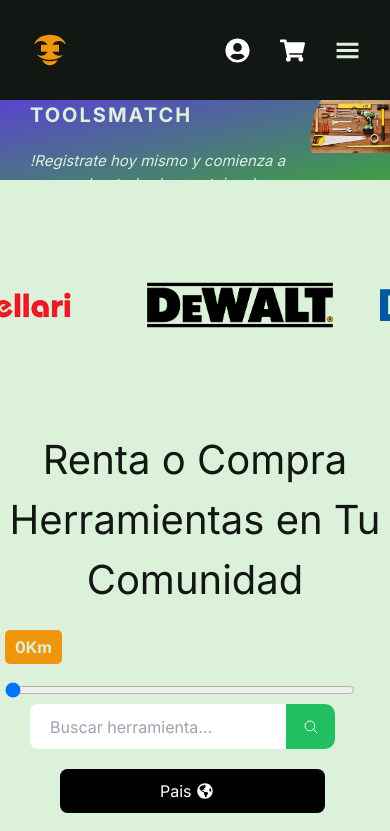
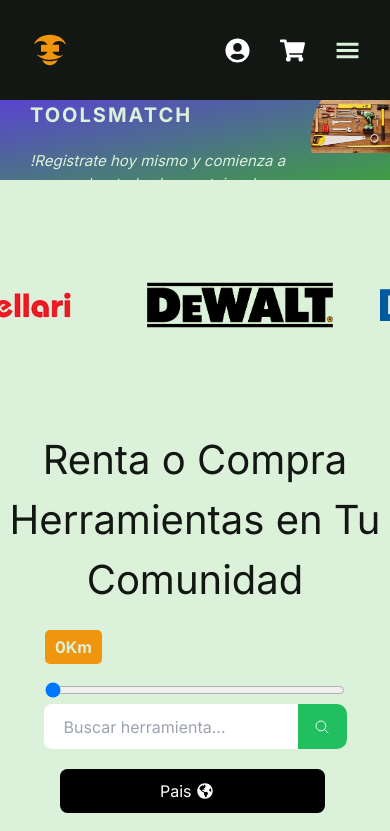
Before and after one commit to Jefersonsteven/tools-match, a Next.js app: page /home in a window 390 px wide. Shown: the top 831 px of the page. Built offline with nearby package versions, Linux system fonts and the light colour scheme; no server answers; the database is empty.

Commit message:
Estilos responsive de los filtros

```diff
--- a/src/components/Filter/FilterBar.jsx
+++ b/src/components/Filter/FilterBar.jsx
@@ -96,11 +96,11 @@ export default function FilterBar() {
   return (
     <AppProvider>
       <div className="w-full mb-10">
-        <div className="mr-10 ml-2 w-full">
+        <div className={style.filterDistance}>
           <FilterRangeDistance handleKm={handleKm} />
         </div>
         <div className={style.filterContainer}>
-          <div className="mr-10" style={{ width: "400px" }}>
+          <div className={style.searchBar}>
             <SearchBar
               title={title}
               onTitleChange={handleTitle}
--- a/src/components/Filter/FilterBar.module.css
+++ b/src/components/Filter/FilterBar.module.css
@@ -101,6 +101,19 @@ button.selected {
   justify-content: space-between;
 }
 
+.filterDistance {
+  display: flex;
+  justify-content: center;
+}
+
+.filterDistance{
+  width: 100%;
+}
+
+.searchBar{
+
+}
+
 /* /////////////////////////////////////////////////////////// */
 
 @media (max-width: 1400px){
--- a/src/components/FilterRangeDistance/FilterRangeDistance.module.css
+++ b/src/components/FilterRangeDistance/FilterRangeDistance.module.css
@@ -1,4 +1,5 @@
 .rangeContainer {
+  width: 100%;
   max-width: 350px;
   position: relative;
 }
@@ -17,3 +18,9 @@
   width: 100%;
   background: var(--red);
 }
+
+@media (max-width: 500px) {
+  .rangeContainer {
+    max-width: 300px;
+  }
+}
```
